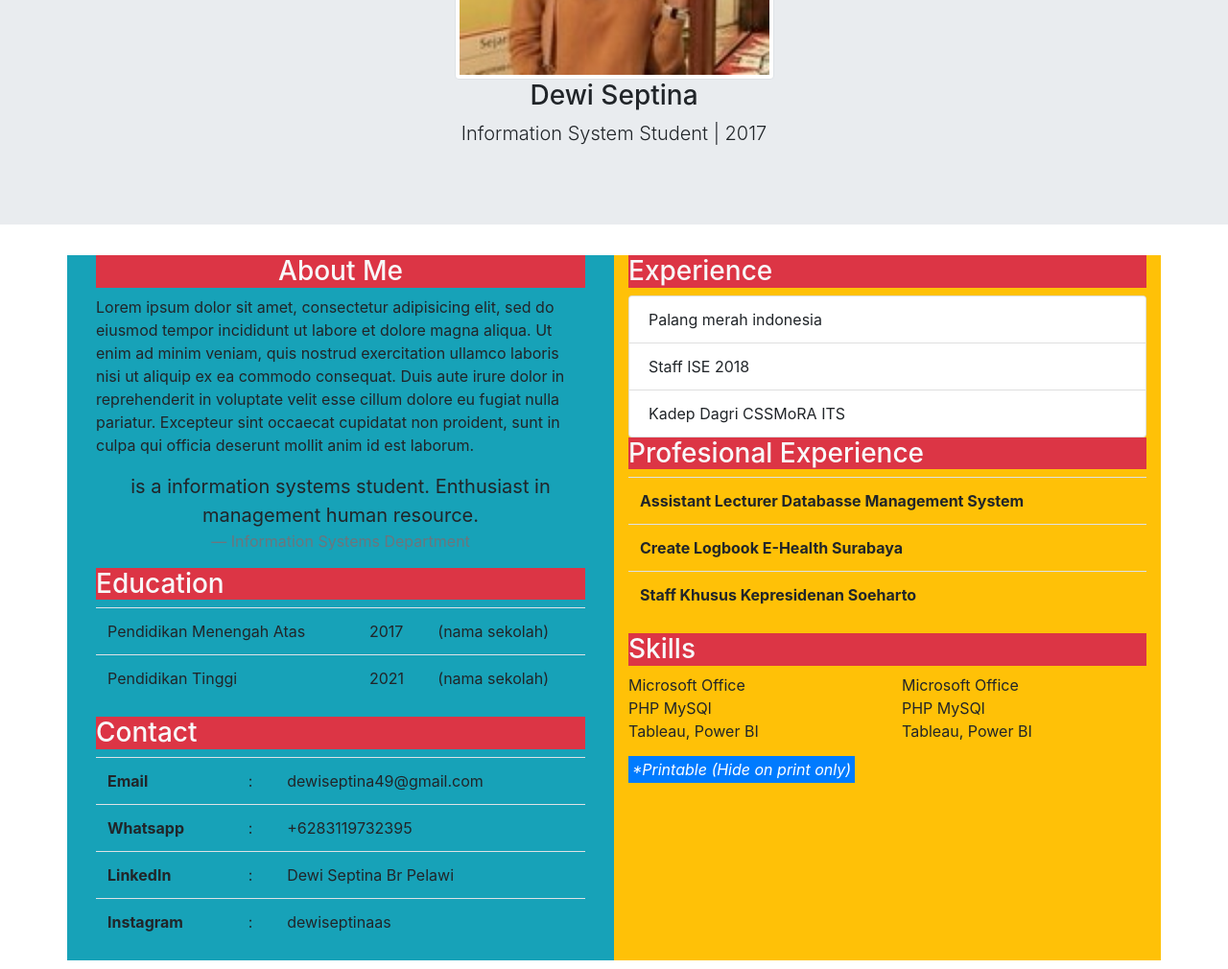
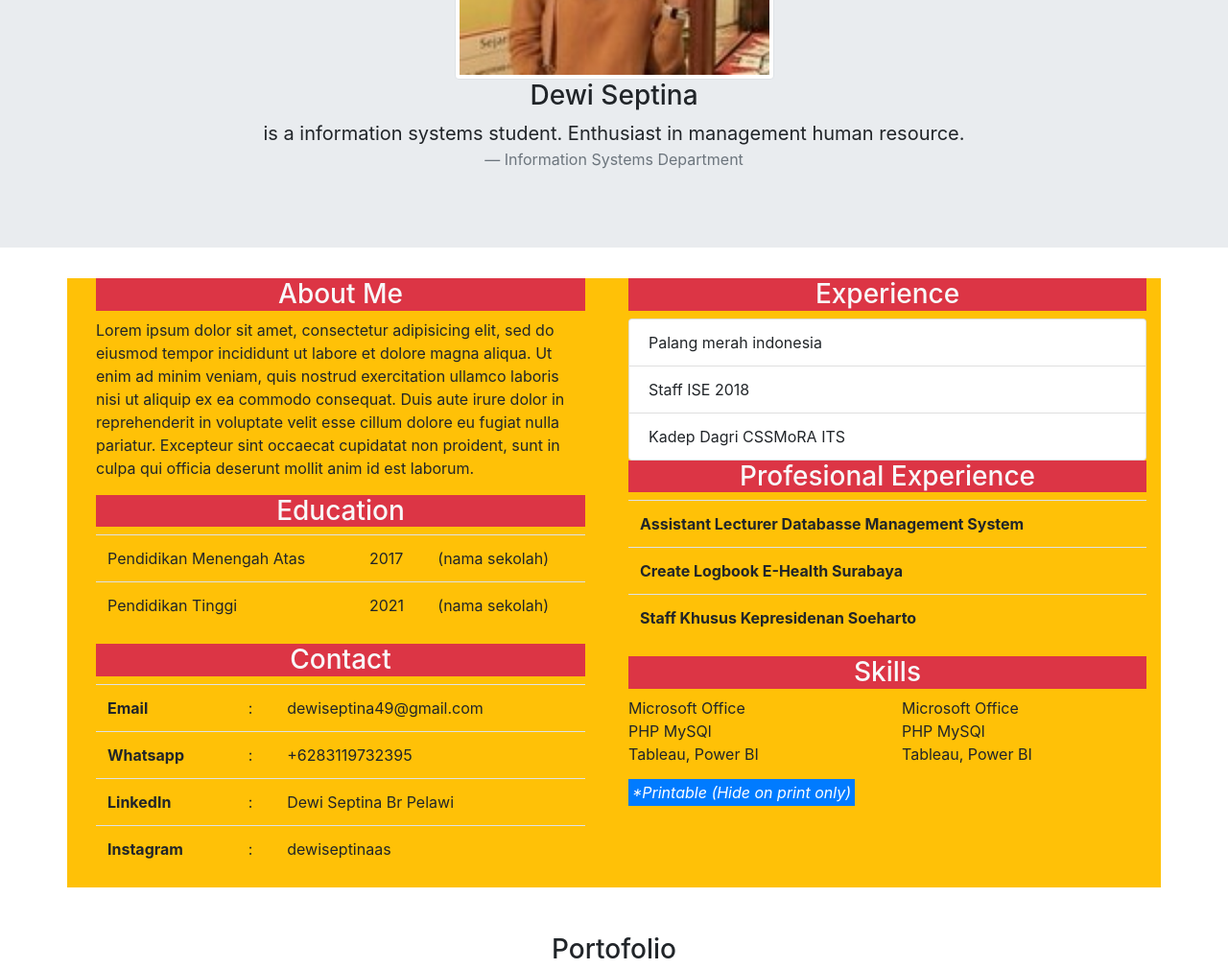
Before and after one commit to DPP-2020/praktikum-1-membuat-cv-part-2-benitairmadiani, a plain HTML site: page index.html in a window 1280 px wide. Shown: the part 420-1430 px from the top of the page at 96% size. Drawn offline with nearby package versions, Linux system fonts and the light colour scheme.

Commit message:
05211740007001 #2

```diff
--- a/index.html
+++ b/index.html
@@ -44,11 +44,14 @@
   </div>
 </nav>
 
-<div class="jumbotron jumbotron-fluid">
+<div class="jumbotron jumbotron-fluid ">
   <div class="container text-center">
     <img src="img/img.jpg" alt="..." class="img-thumbnail img-responsive">
    <h3>Dewi Septina</h3>
-        <p class="lead">Information System Student | 2017</p>
+   <blockquote class="blockquote text-center">
+    <p class="mb-0">is a information systems student. Enthusiast in management human resource.</p>
+       <footer class="blockquote-footer">Information Systems Department</footer>
+   </blockquote>
    </div>
 </div>
 
@@ -56,7 +59,7 @@
 <div class="container">
     <div class="row">
        <!-- kiri  -->
-       <div class="col-md-6 bg-info">
+       <div class="col-md-6 bg-warning">
            <div class="col-md-12">
             <div>
               <h3 class="bg-danger text-center text-light">  About Me</h3>
@@ -67,13 +70,10 @@
                 cillum dolore eu fugiat nulla pariatur. Excepteur sint occaecat cupidatat non
                 proident, sunt in culpa qui officia deserunt mollit anim id est laborum.</p>
             </div>
-               <blockquote class="blockquote text-center">
-                 <p class="mb-0">is a information systems student. Enthusiast in management human resource.</p>
-                    <footer class="blockquote-footer">Information Systems Department</footer>
-                </blockquote>
+
            </div>
            <div class="col-md-12">
-            <h3 class="text-left bg-danger text-light">Education</h3>
+            <h3 class="text-center bg-danger text-light">Education</h3>
             <div class="table-responsive">
               <table class="table table-borderless">
                 <tbody>
@@ -95,7 +95,7 @@
            </div>
 
            <div class="col-md-12">
-            <h3 class="text-left bg-danger text-light">Contact</h3>
+            <h3 class="text-center bg-danger text-light">Contact</h3>
                 <table class="ml-0 table">
                               <tbody>
                                 <tr>
@@ -127,7 +127,7 @@
 
        <!-- kanan  -->
        <div class="col-md-6 bg-warning">
-        <h3 class="text-left bg-danger text-light">Experience</h3>
+        <h3 class="text-center bg-danger text-light">Experience</h3>
         <div >
           <ul class="list-group">
             <li class="list-group-item d-flex justify-content-between align-items-center">
@@ -141,7 +141,7 @@
                   </li>
           </ul>
           </div>
-          <h3 class="text-left bg-danger text-light">Profesional Experience</h3>
+          <h3 class="text-center bg-danger text-light">Profesional Experience</h3>
           <table class="ml-0 table">
                               <tbody>
                                 <tr>
@@ -156,7 +156,7 @@
                               </tbody>
                             </table>
 
-            <h3 class="text-left bg-danger text-light">Skills</h3>
+            <h3 class="text-center bg-danger text-light">Skills</h3>
             <div class="row">
                 <div class="col-md-6">
                     <ul class="list-unstyled">
```
